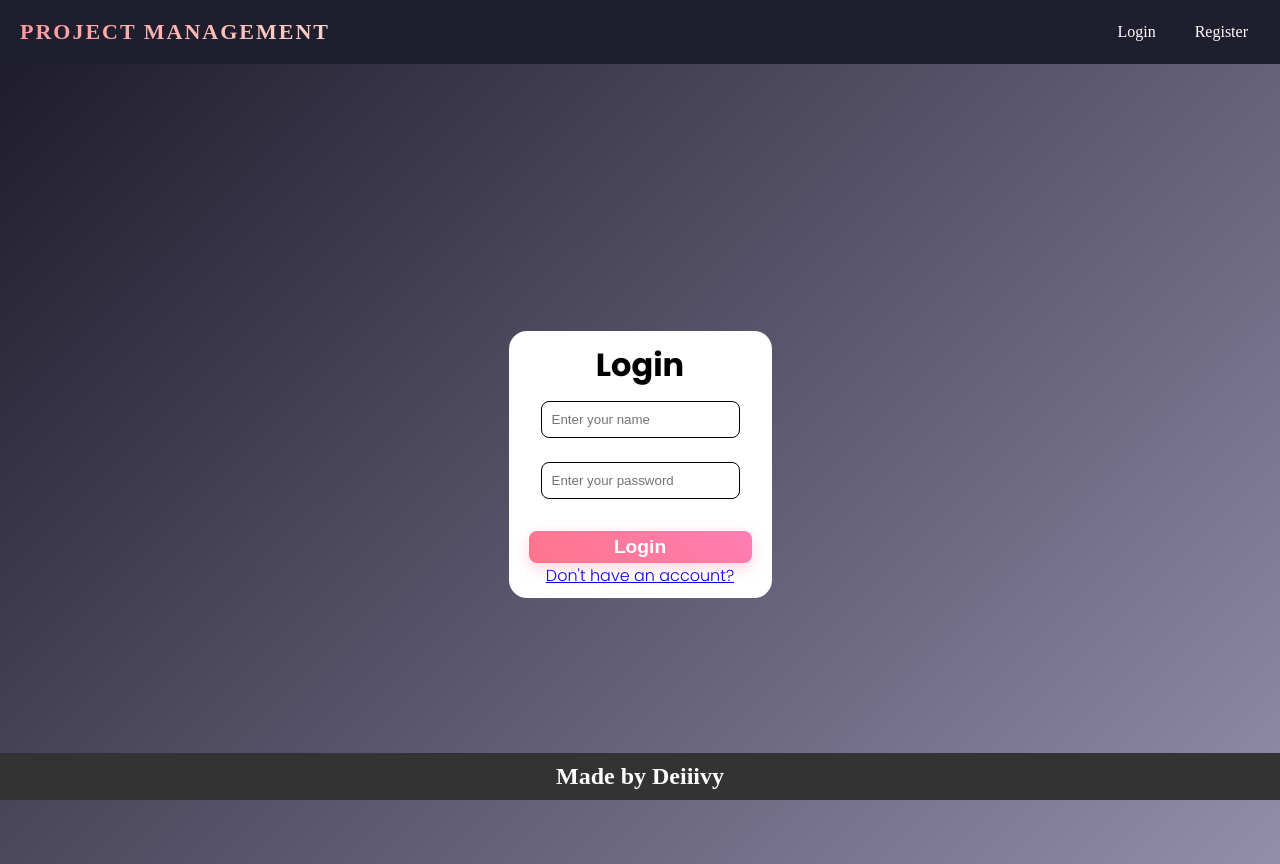
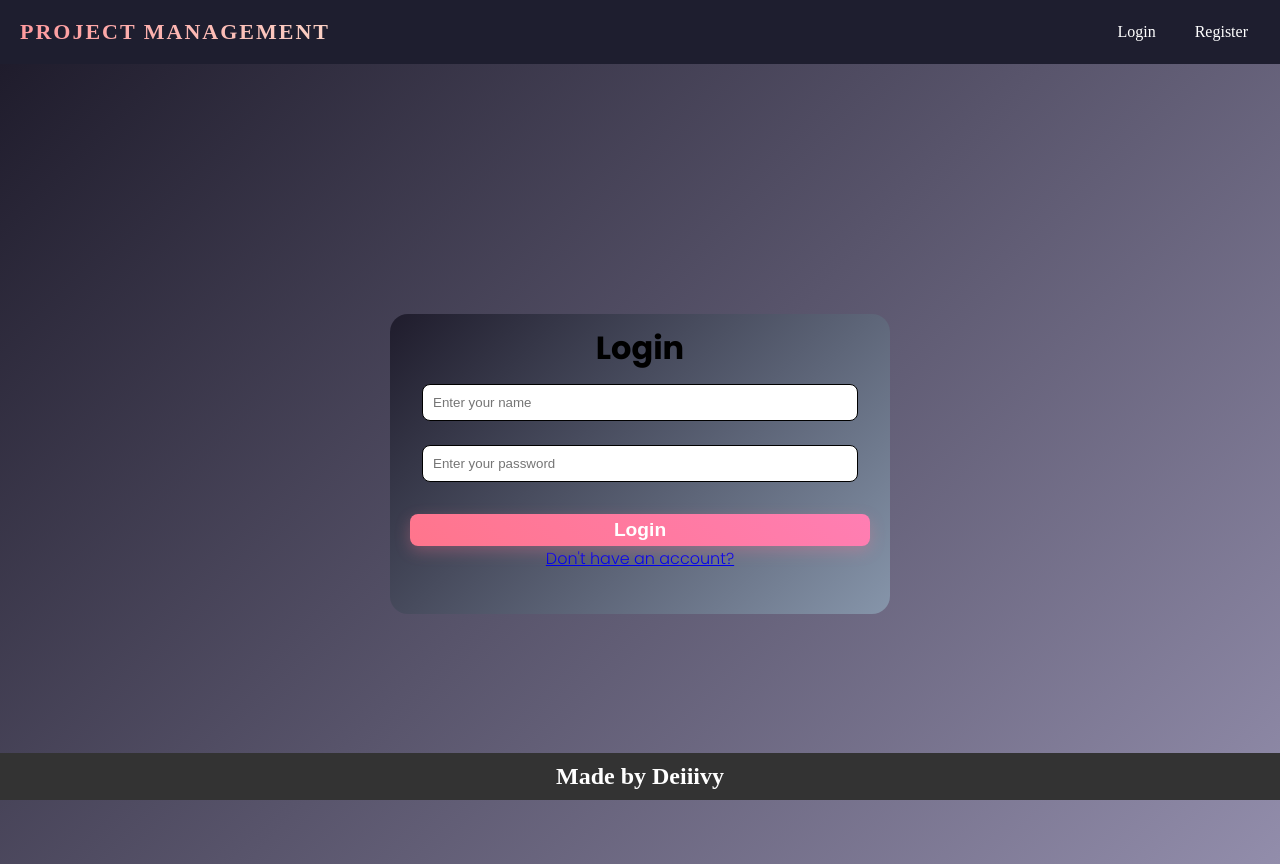
Before and after one commit to Deiiivy/project-management, a React (Vite) app in the folder client/: page /Login in a window 1280 px wide. Built offline with nearby package versions, Linux system fonts and the light colour scheme.

Commit message:
adding background-image

```diff
--- a/client/src/App.css
+++ b/client/src/App.css
@@ -3,3 +3,12 @@
   margin: 0;
   box-sizing: border-box;
 }
+
+:root {
+  --background-forms: linear-gradient(135deg, #1f1c2c, #8695aa);
+}
+
+body {
+  background-image: url(assets/5297078.jpg);
+  background-size: cover;
+}
--- a/client/src/Auth/Singin/Singin.css
+++ b/client/src/Auth/Singin/Singin.css
@@ -12,7 +12,10 @@
 }
 
 .Form {
-    background-color: white;
+    background: var(--background-forms);
+    margin: 10px auto;
+    width: 500px;
+    height: 300px;
     color: black;
     padding: 10px 20px 10px 20px;
     border-radius: 18px;
--- a/client/src/groups/createGroup/CreateGroup.css
+++ b/client/src/groups/createGroup/CreateGroup.css
@@ -5,6 +5,7 @@
     border-radius: 20px;
     padding: 20px;
     border: 1px solid #1111;
+    background-color: #fff;
 }
 
 
--- a/client/src/groups/indexGroup/IndexGroup.css
+++ b/client/src/groups/indexGroup/IndexGroup.css
@@ -4,6 +4,8 @@
     text-align: center;
     box-shadow: 0 4px 8px rgba(0, 0, 0, 0.1);
     background-color: #fff;
+    border-radius: 20px;
+    padding: 18px;
 }
 
   .IndexGroup h2 {
```
Also changed, not shown: client/src/assets/5297078.jpg (added).
